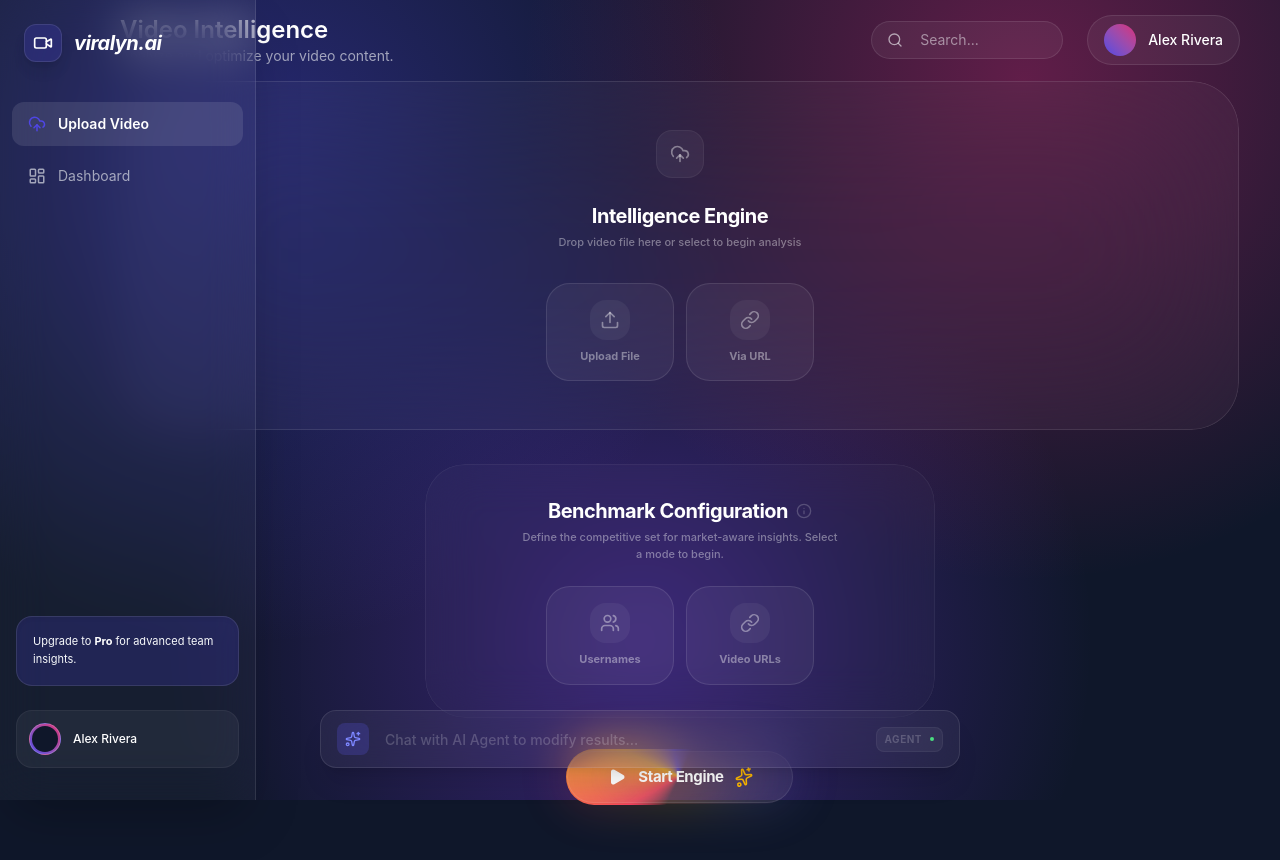
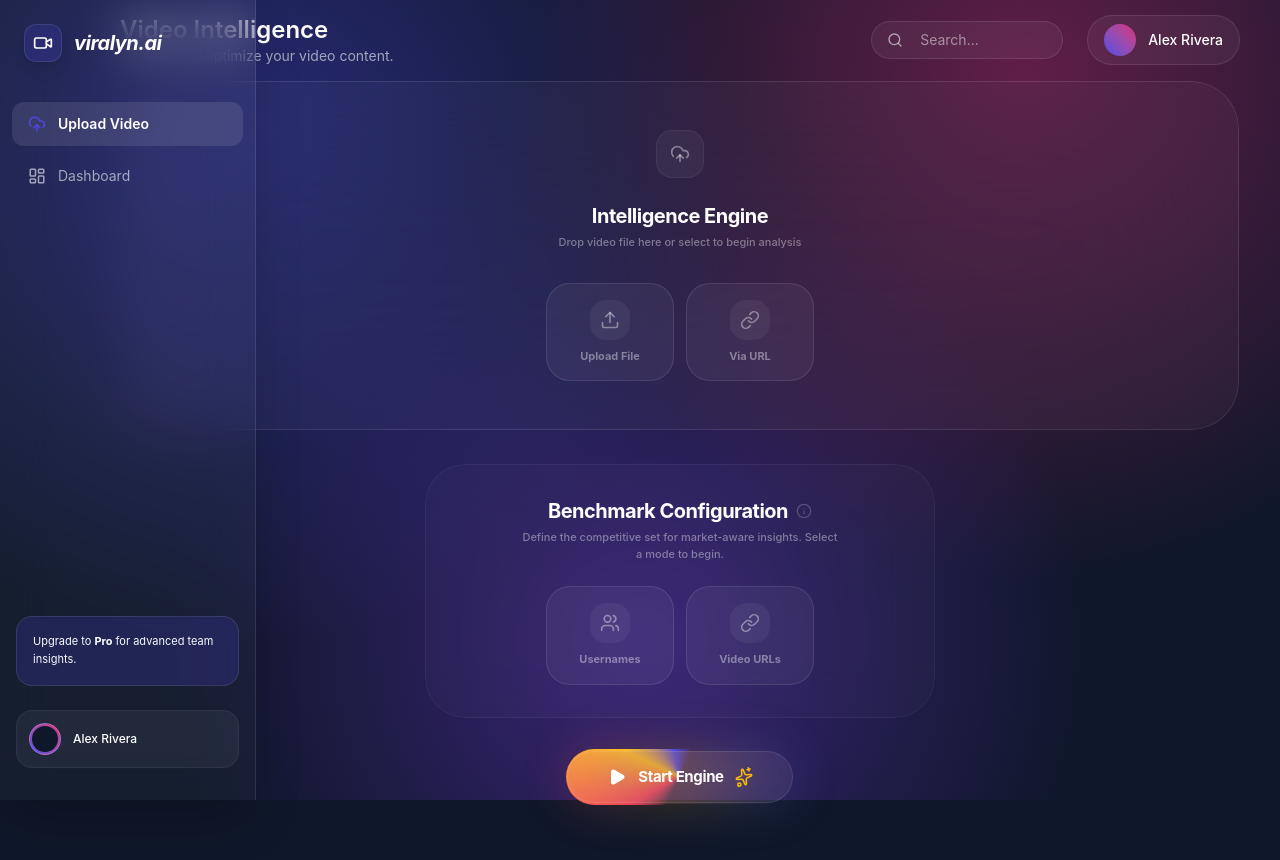
Before and after one commit to fathindifa26/frontend-content, a React (Vite) app: page / in a window 1280 px wide. Shown: the top 860 px of the page. Built offline with nearby package versions, Linux system fonts and the light colour scheme.

Commit message:
ai muncul akhir aja

```diff
--- a/src/App.tsx
+++ b/src/App.tsx
@@ -1,4 +1,5 @@
 import { useState } from "react";
+import { motion, AnimatePresence } from "motion/react";
 import { Sidebar } from "./components/layout/Sidebar";
 import { Header } from "./components/layout/Header";
 import { UploadView } from "./components/upload/UploadView";
@@ -129,10 +130,20 @@ export default function App() {
         </main>
       </div>
 
-      <AIChatAgent
-        onDataUpdate={refreshData}
-        setHighlight={setHighlightedComponent}
-      />
+      <AnimatePresence>
+        {analysisData && (
+          <motion.div
+            initial={{ opacity: 0, y: 20 }}
+            animate={{ opacity: 1, y: 0 }}
+            exit={{ opacity: 0, y: 20 }}
+          >
+            <AIChatAgent
+              onDataUpdate={refreshData}
+              setHighlight={setHighlightedComponent}
+            />
+          </motion.div>
+        )}
+      </AnimatePresence>
     </div>
   );
 }
```
